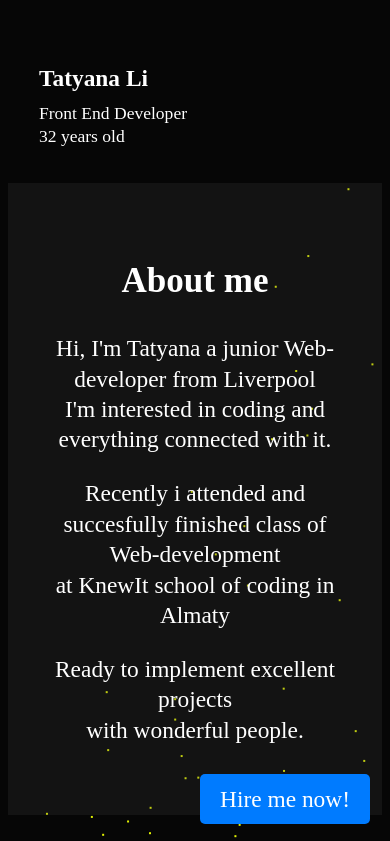
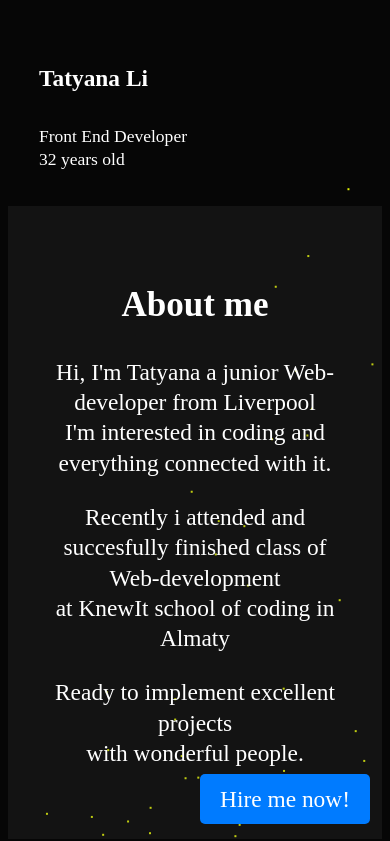
Before and after one commit to tanushikxd/About-me, a plain HTML site: page index.html in a window 390 px wide. Shown: the top 841 px of the page. Drawn offline with Linux system fonts and the light colour scheme.

Commit message:
Update style.css

```diff
--- a/style.css
+++ b/style.css
@@ -283,7 +283,7 @@ header {
       font-size: 1.5rem;
     }
     .info__title {
-      padding-bottom: 3rem;
+      padding-bottom: 5rem;
       width: auto;
     }
     .info__switch--lang {
```
